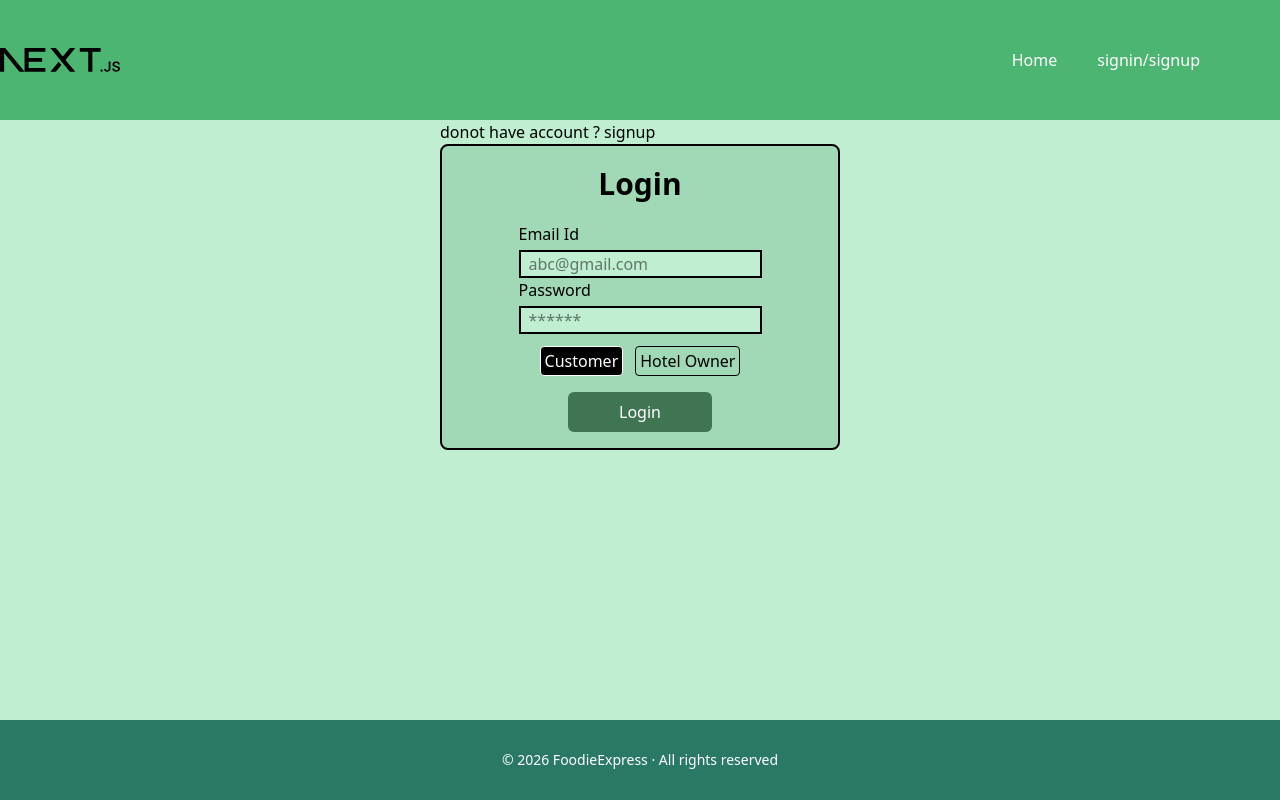
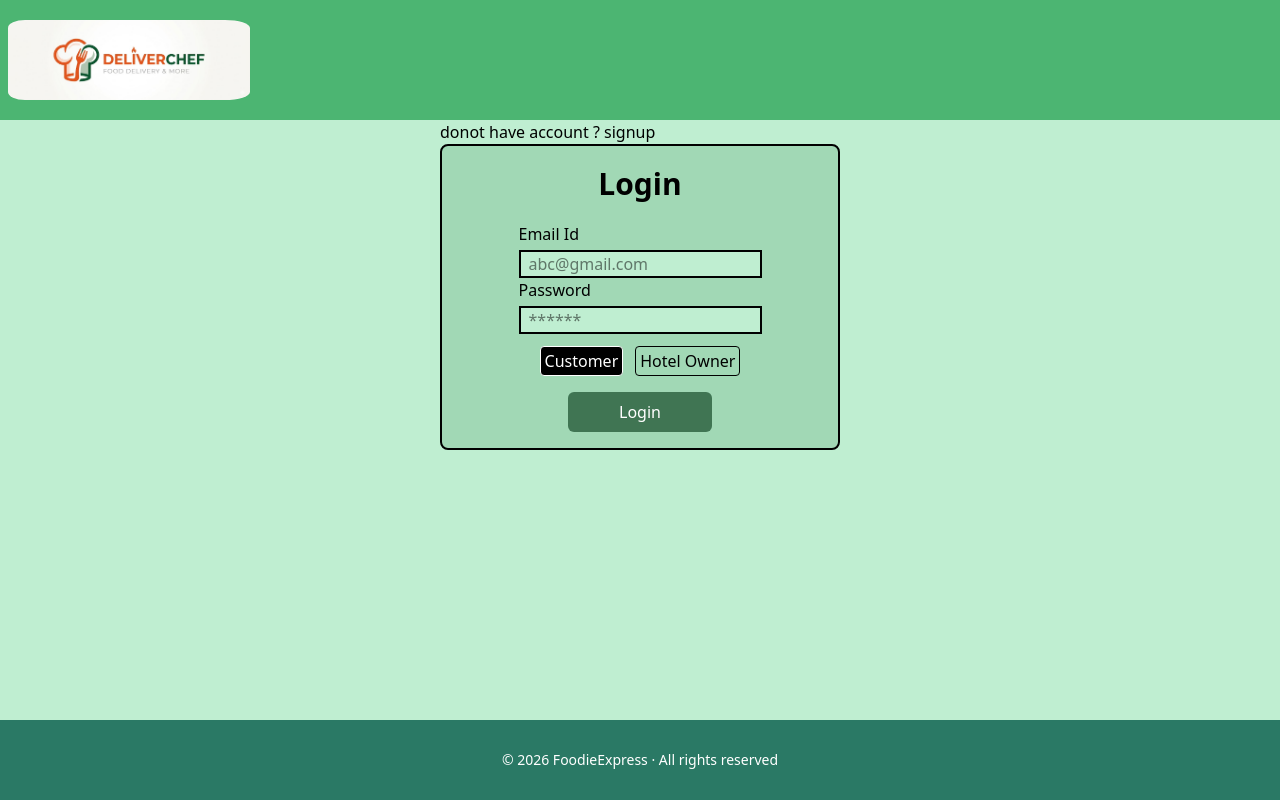
Before and after one commit to RishavRoushan108/FOOD-dELIVERY-APP, a Next.js app in the folder my-app/: page /restaurant in a window 1280 px wide. Built offline with nearby package versions, Linux system fonts and the light colour scheme.

Commit message:
add profile in restro owner

```diff
--- a/my-app/src/app/_component/Header.js
+++ b/my-app/src/app/_component/Header.js
@@ -20,24 +20,23 @@ const Header = () => {
   return (
     <div className="h-30 bg-[#4CB572] flex items-center justify-between text-white">
       <Image
-        src={logo}
+        src={"/logo.png"}
         alt="A description of the image"
-        width={120}
-        height={40}
+        width={250}
+        height={300}
         // width and height are automatically inferred
+        className="pl-2 rounded-[10%]"
       />
       <ul className="flex flex-row mr-20 gap-10">
-        <li>
-          <Link href="/">Home</Link>
-        </li>
-        {pathname === "/restaurant" && (
-          <>
-            <li>
-              <Link href="/restaurant">signin/signup</Link>
-            </li>
-          </>
-        )}
-        {pathname.startsWith("/restaurant/hotel/dashboard") && (
+        {pathname === "/restaurant/hotel" ||
+          (pathname === "/restaurant/user" && (
+            <>
+              <li>
+                <Link href="/restaurant">signin/signup</Link>
+              </li>
+            </>
+          ))}
+        {pathname.startsWith("/restaurant/hotel") && (
           <>
             <li>
               <Link href="/restaurant/hotel/dashboard">Dashboard</Link>
@@ -48,7 +47,7 @@ const Header = () => {
               </Link>
             </li>
             <li>
-              <Link href="/restaurant/profile">Profile</Link>
+              <Link href="/restaurant/hotel/dashboard/profile">Profile</Link>
             </li>
             <li>
               <button onClick={handleLogout}>Logout</button>
--- a/my-app/src/app/api/restaurant/route.js
+++ b/my-app/src/app/api/restaurant/route.js
@@ -14,7 +14,9 @@ export async function GET() {
   try {
     const decoded = await getAuthUser();
     await connectDB();
-    const data = await restaurantModel.find({ emailId: decoded.emailId });
+    const data = await restaurantModel
+      .find({ emailId: decoded.emailId })
+      .select("-password");
     return NextResponse.json({ result: data });
   } catch (err) {
     return NextResponse.json({ success: false });
--- a/my-app/src/app/page.js
+++ b/my-app/src/app/page.js
@@ -1,8 +1,5 @@
+import { redirect } from "next/navigation";
+
 export default function Home() {
-  return (
-    <div>
-      <h1>welcome to BhojanBox</h1>
-      <p>welcome to food delivery website</p>
-    </div>
-  );
+  redirect("/restaurant");
 }
--- /dev/null
+++ b/my-app/src/app/restaurant/hotel/dashboard/profile/page.js
@@ -0,0 +1,58 @@
+"use client";
+
+import { useState, useEffect } from "react";
+
+const Profile = () => {
+  const [data, setData] = useState(null);
+
+  useEffect(() => {
+    const fetchData = async () => {
+      try {
+        let res = await fetch("http://localhost:3000/api/restaurant", {
+          withCredentials: true,
+        });
+        res = await res.json();
+        console.log(res.result[0]);
+        setData(res.result[0]);
+      } catch (err) {
+        console.error(err);
+      }
+    };
+
+    fetchData();
+  }, []);
+  return (
+    <div className="w-full flex items-center justify-center ">
+      <div className="bg-white shadow-lg rounded-2xl p-6 w-full max-w-md">
+        <h2 className="text-2xl font-semibold text-center mb-6 text-orange-500">
+          Profile
+        </h2>
+
+        <div className="space-y-4">
+          <div>
+            <p className="text-sm text-gray-500">Name</p>
+            <p className="text-lg font-medium">{data?.name}</p>
+          </div>
+
+          <div>
+            <p className="text-sm text-gray-500">Email</p>
+            <p className="text-lg font-medium">{data?.emailId}</p>
+          </div>
+
+          <div>
+            <p className="text-sm text-gray-500">Address</p>
+            <p className="text-lg font-medium">{data?.city}</p>
+          </div>
+          <div>
+            <p className="text-sm text-gray-500">Location 📍</p>
+            <p className="text-lg font-medium">
+              Lat: {data?.location?.lat} Lon: {data?.location?.lon}
+            </p>
+          </div>
+        </div>
+      </div>
+    </div>
+  );
+};
+
+export default Profile;
```
Also changed, not shown: my-app/public/logo.png (added).
